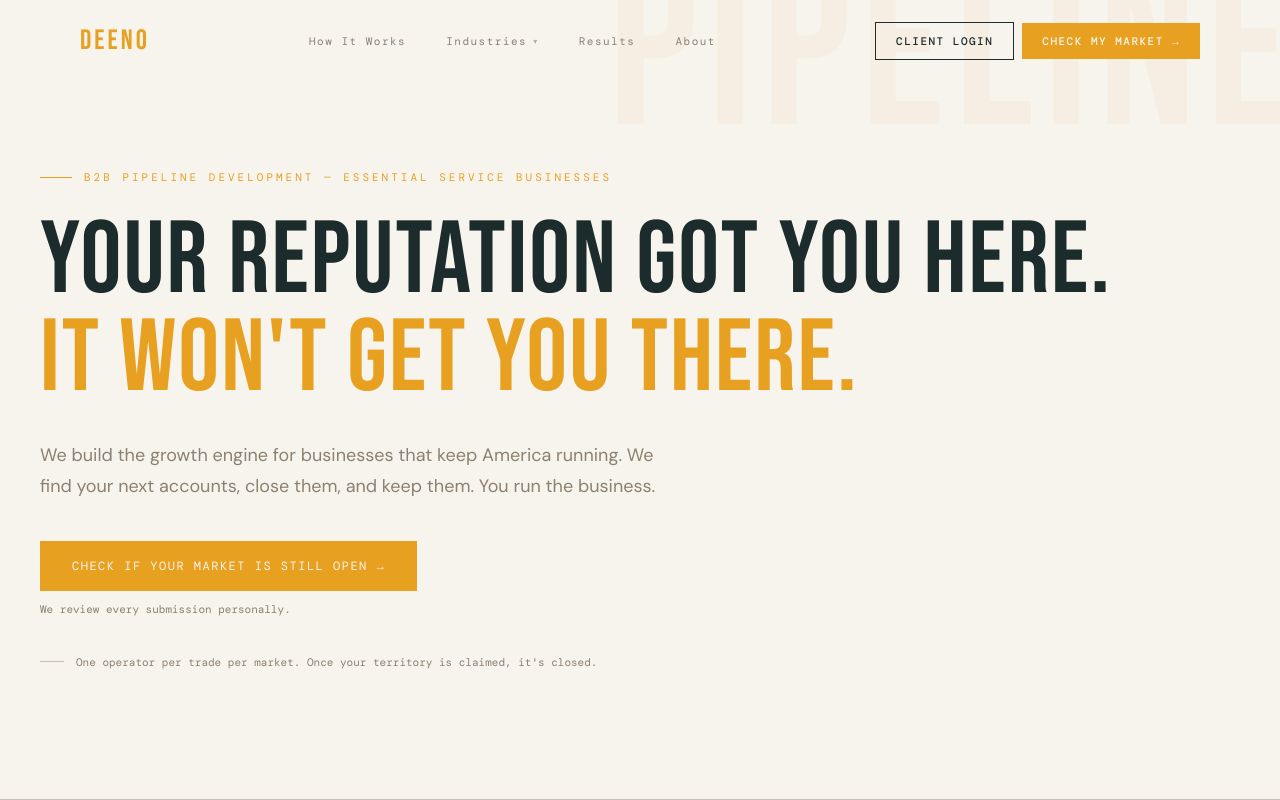
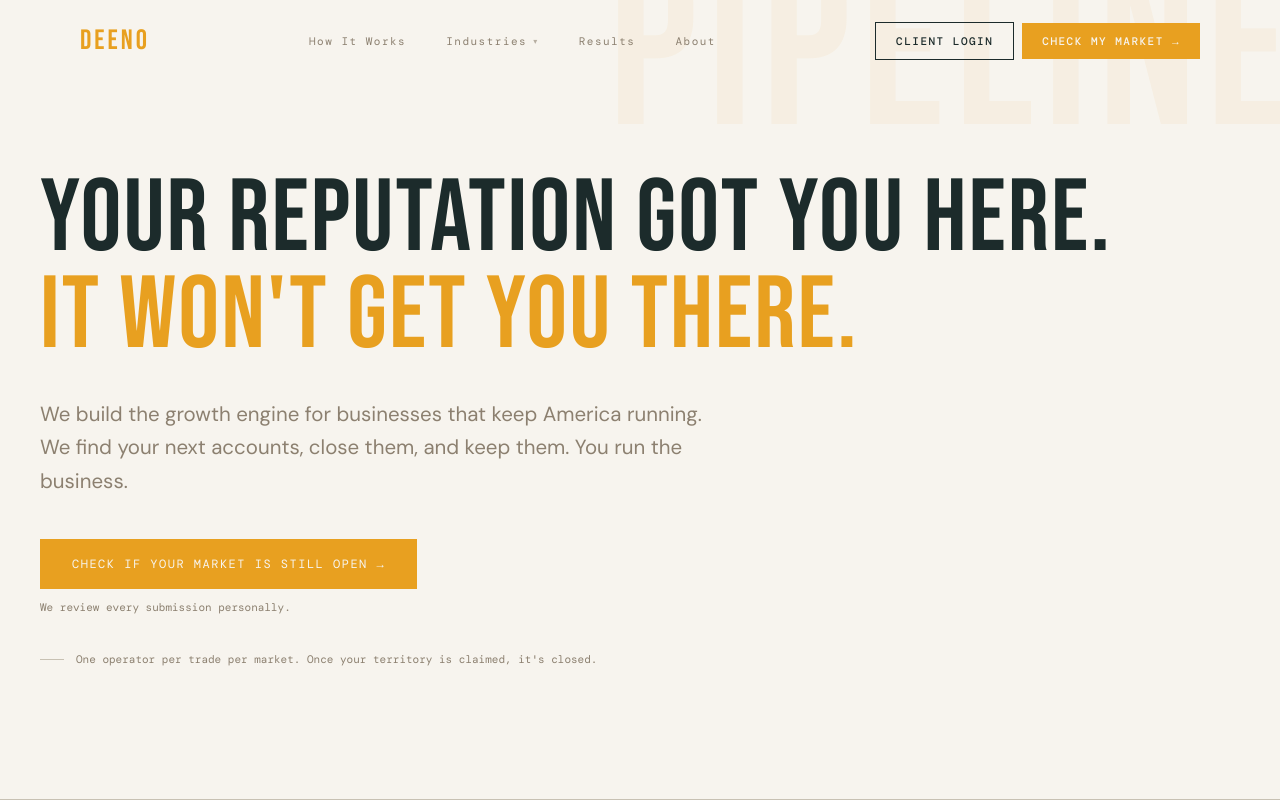
Before and after one commit to KierinF/deeno-brands, a Next.js app: page / in a window 1280 px wide. Shown: the top 800 px of the page. Built offline with nearby package versions, Linux system fonts and the light colour scheme.

Commit message:
Hero: remove eyebrow tag, enlarge subheading

```diff
--- a/app/components/Hero.tsx
+++ b/app/components/Hero.tsx
@@ -39,24 +39,6 @@ export default function Hero() {
       </div>
 
       <div style={{ maxWidth: "1200px", margin: "0 auto", width: "100%", position: "relative", zIndex: 1 }}>
-        <div style={{
-          fontFamily: "'DM Mono', monospace",
-          fontSize: 11,
-          color: "#E8A020",
-          letterSpacing: "3px",
-          textTransform: "uppercase",
-          marginBottom: 28,
-          display: "flex",
-          alignItems: "center",
-          gap: 12,
-          opacity: mounted ? 1 : 0,
-          transform: mounted ? "none" : "translateY(8px)",
-          transition: "opacity 0.5s ease, transform 0.5s ease",
-        }}>
-          <span style={{ display: "block", width: 32, height: 1, background: "#E8A020" }} />
-          B2B Pipeline Development — Essential Service Businesses
-        </div>
-
         <h1 style={{
           fontFamily: "'Bebas Neue', sans-serif",
           fontSize: "clamp(52px, 8vw, 110px)",
@@ -73,10 +55,10 @@ export default function Hero() {
         </h1>
 
         <p style={{
-          maxWidth: 620,
+          maxWidth: 680,
           color: "#8C8070",
-          fontSize: 18,
-          lineHeight: 1.7,
+          fontSize: "clamp(20px, 1.6vw, 24px)",
+          lineHeight: 1.65,
           marginBottom: 40,
           opacity: mounted ? 1 : 0,
           transform: mounted ? "none" : "translateY(12px)",
```
